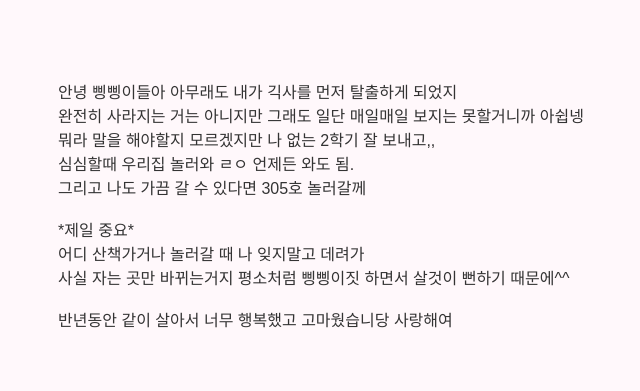
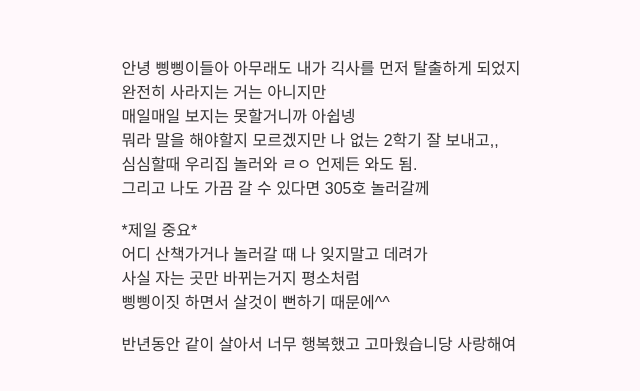
Before and after one commit to gguggu7062/marip, a plain HTML site: page all.html in a window 1280 px wide. Shown: the part 195-586 px from the top of the page, without its empty margins (319-959 px from the left). Drawn offline with Linux system fonts and the light colour scheme; a web font is replaced by a local one.

Commit message:
final__rere

```diff
--- a/all.html
+++ b/all.html
@@ -14,14 +14,16 @@
 
         <p>안녕 삥삥이들아
             아무래도 내가 긱사를 먼저 탈출하게 되었지<br>
-            완전히 사라지는 거는 아니지만 그래도 일단 매일매일 보지는 못할거니까 아쉽넹<br>
+            완전히 사라지는 거는 아니지만<br>
+            매일매일 보지는 못할거니까 아쉽넹<br>
             뭐라 말을 해야할지 모르겠지만 나 없는 2학기 잘 보내고,,<br>
             심심할때 우리집 놀러와 ㄹㅇ 언제든 와도 됨.<br>
             그리고 나도 가끔 갈 수 있다면 305호 놀러갈께<br>
             <br>
             *제일 중요*<br>
             어디 산책가거나 놀러갈 때 나 잊지말고 데려가<br>
-            사실 자는 곳만 바뀌는거지 평소처럼 삥삥이짓 하면서 살것이 뻔하기 때문에^^<br>
+            사실 자는 곳만 바뀌는거지 평소처럼<br>
+            삥삥이짓 하면서 살것이 뻔하기 때문에^^<br>
             <br>
             반년동안 같이 살아서 너무 행복했고 고마웠습니당 사랑해여
         </p>
```
